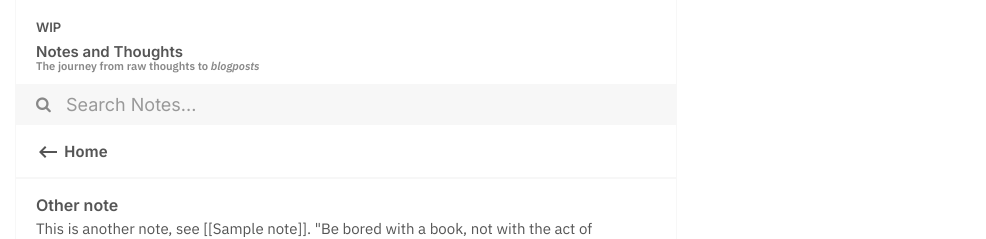
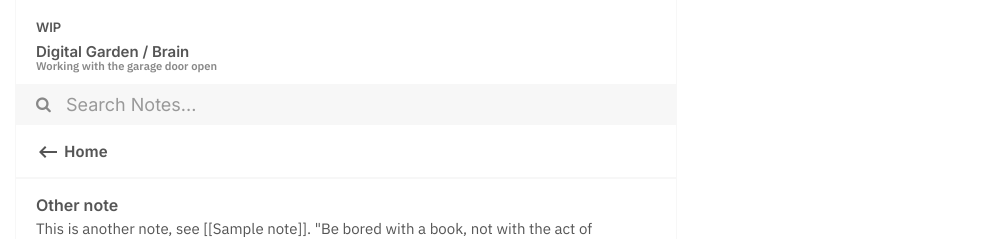
Before and after one commit to gansanay/gansanay.github.io, a Jekyll site: the page built from notes.md, in a window 1280 px wide. Shown: the top 239 px of the page, without its empty margins (294-1280 px from the left). Built offline with Jekyll 4.4.1, drawn with Linux system fonts in a browser that asks for light colours.

Commit message:
notes header

```diff
--- a/_includes/header.html
+++ b/_includes/header.html
@@ -6,8 +6,8 @@
         </div>
 
         <div class="notes-page-main-heading">
-            <p class="notes-page-heading"><a href="/notes">Notes and Thoughts</a></p>
-            <p class="notes-page-tagline">The journey from raw thoughts to <a href="/">blogposts</a></p>
+            <p class="notes-page-heading"><a href="/notes">Digital Garden / Brain</a></p>
+            <p class="notes-page-tagline">Working with the garage door open</p>
         </div>
     </div>
     <div class="searchbar search-container">
```
